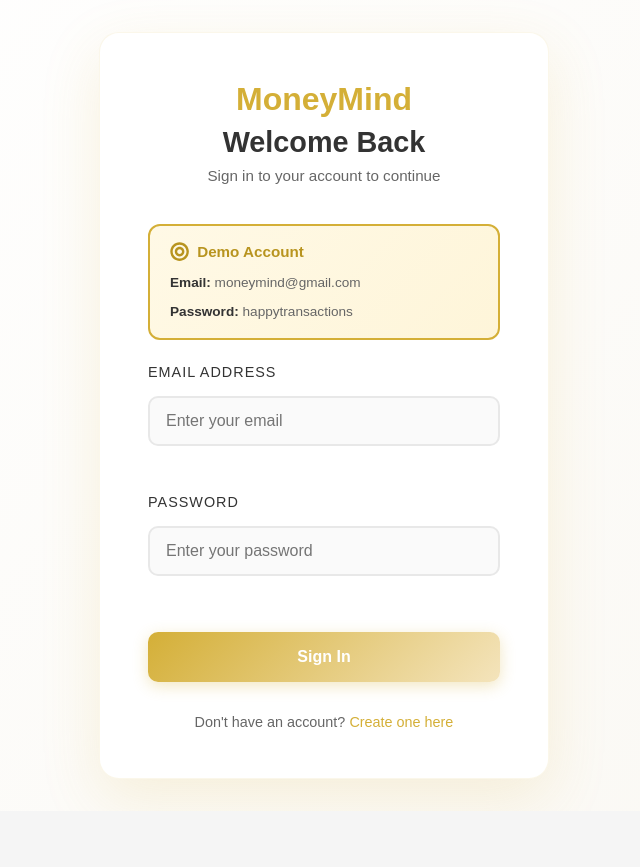
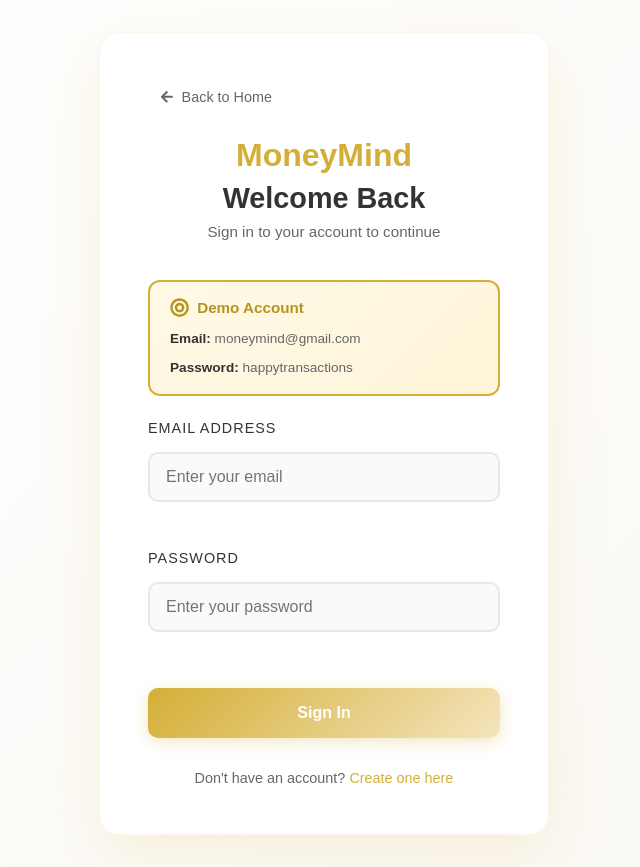
Before and after one commit to Lakshyalamba/moneymind, a React (Vite) app in the folder frontend/: page /login in a window 1280 px wide. Shown: the whole page, without its empty margins (316-956 px from the left). Before the commit the page ends 811 px from the top, so only its background shows below. Built offline with nearby package versions, Linux system fonts and the light colour scheme.

Commit message:
Profile section changes save updation

```diff
--- a/frontend/src/pages/Login.jsx
+++ b/frontend/src/pages/Login.jsx
@@ -1,6 +1,6 @@
 import { useState } from 'react';
 import { Link, useNavigate } from 'react-router-dom';
-import { FaBullseye } from 'react-icons/fa';
+import { FaBullseye, FaArrowLeft } from 'react-icons/fa';
 
 import '../styles/auth.css';
 
@@ -52,6 +52,9 @@ function Login() {
   return (
     <div className="auth-page">
       <div className="auth-container">
+        <Link to="/" className="back-button">
+          <FaArrowLeft /> Back to Home
+        </Link>
         <div className="auth-header">
           <h1 className="auth-logo">MoneyMind</h1>
           <h2 className="auth-title">Welcome Back</h2>
--- a/frontend/src/pages/Signup.jsx
+++ b/frontend/src/pages/Signup.jsx
@@ -1,5 +1,6 @@
 import { useState } from 'react';
 import { Link, useNavigate } from 'react-router-dom';
+import { FaArrowLeft } from 'react-icons/fa';
 
 import '../styles/auth.css';
 
@@ -68,6 +69,9 @@ function Signup() {
   return (
     <div className="auth-page">
       <div className="auth-container">
+        <Link to="/" className="back-button">
+          <FaArrowLeft /> Back to Home
+        </Link>
         <div className="auth-header">
           <h1 className="auth-logo">MoneyMind</h1>
           <h2 className="auth-title">Create Account</h2>
--- a/frontend/src/styles/auth.css
+++ b/frontend/src/styles/auth.css
@@ -22,6 +22,31 @@
   width: 100%;
   max-width: 450px;
   border: 1px solid rgba(212, 175, 55, 0.1);
+  position: relative;
+}
+
+.back-button {
+  display: inline-flex;
+  align-items: center;
+  gap: 0.5rem;
+  color: #666;
+  text-decoration: none;
+  font-size: 0.9rem;
+  font-weight: 500;
+  margin-bottom: 1.5rem;
+  padding: 0.5rem 0.75rem;
+  border-radius: 8px;
+  transition: all 0.3s ease;
+}
+
+.back-button:hover {
+  color: #D4AF37;
+  background: rgba(212, 175, 55, 0.1);
+  transform: translateX(-3px);
+}
+
+.back-button svg {
+  font-size: 0.85rem;
 }
 
 .auth-header {
```
Also changed, not shown: 2 other files (tests, documents, lock files or other folders).
